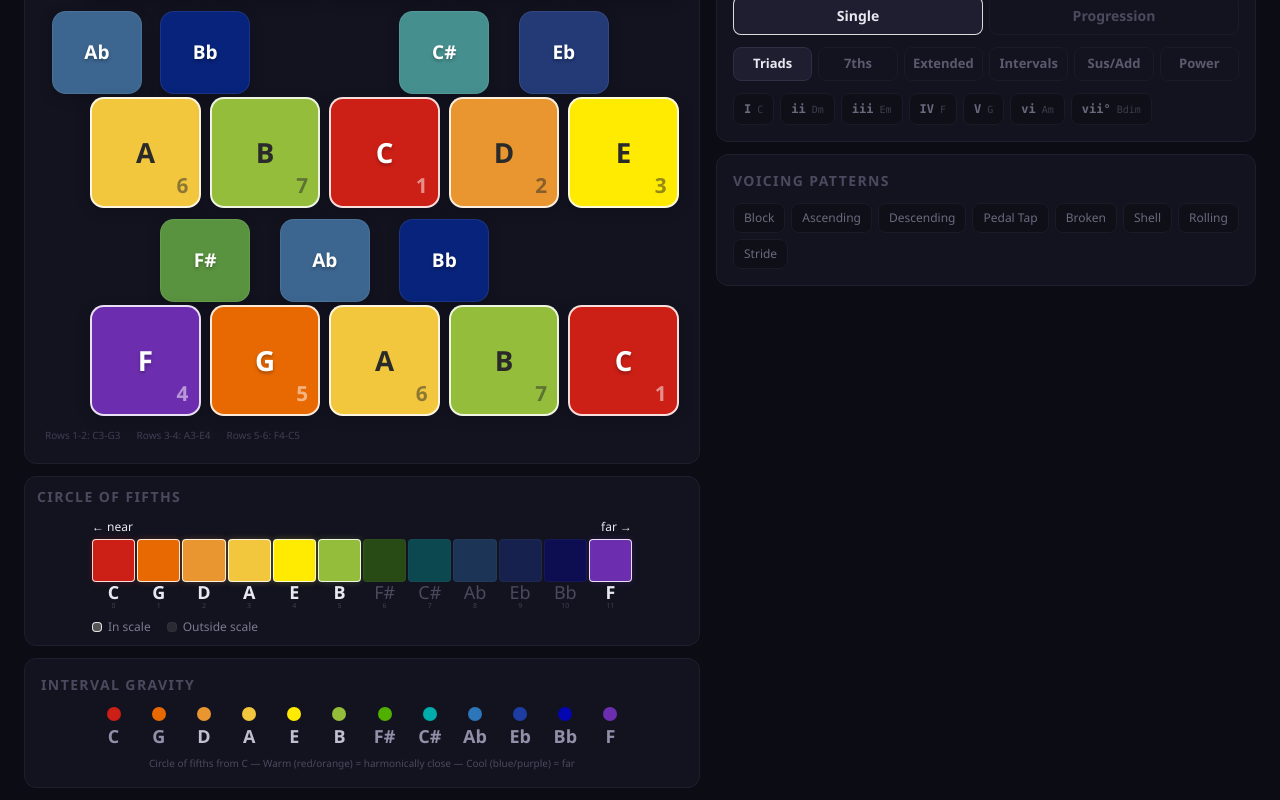
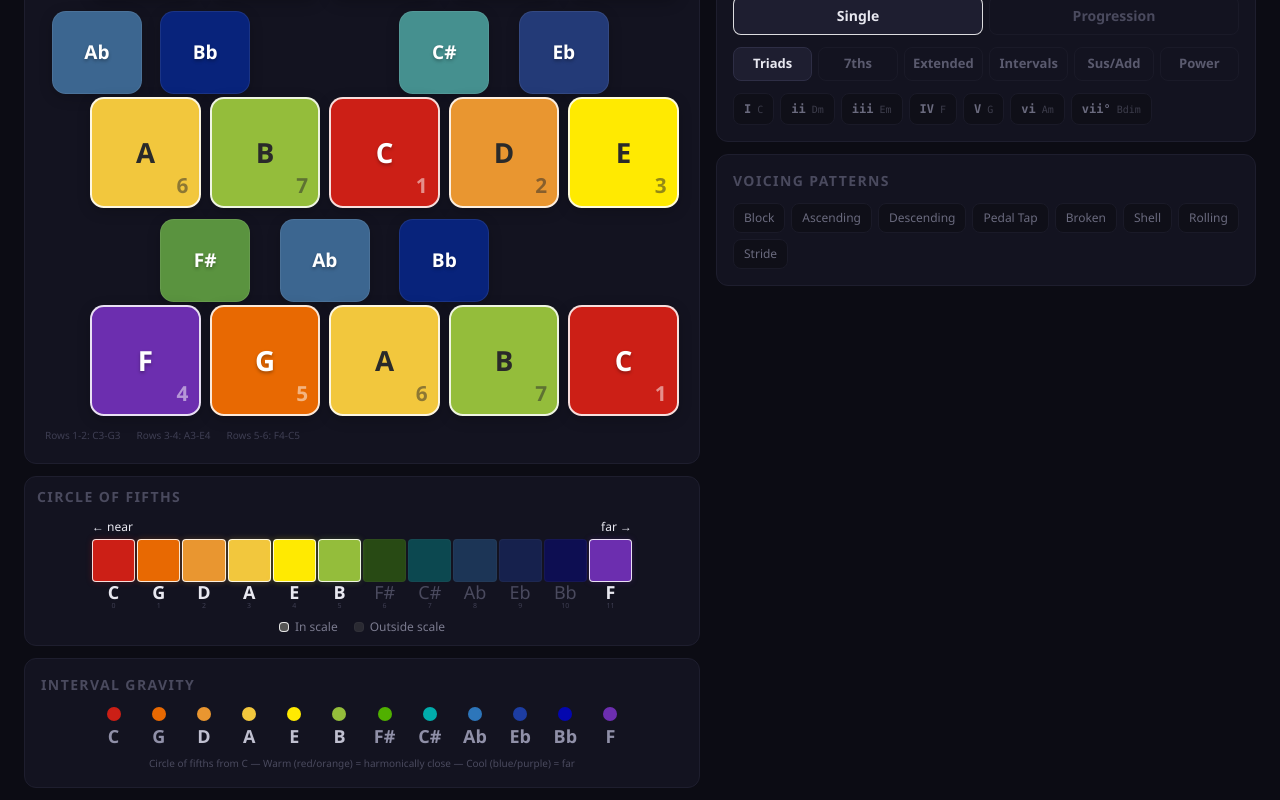
Before and after one commit to swaylenhayes/chord-explorer-easyplay, a React (Vite) app: page / in a window 1280 px wide. Shown: the part 376-1176 px from the top of the page. Built offline with nearby package versions, Linux system fonts and the light colour scheme.

Commit message:
fix(spectrum): semi-bold in-scale labels, center scale legend

```diff
--- a/src/components/CircleOfFifthsSpectrum.tsx
+++ b/src/components/CircleOfFifthsSpectrum.tsx
@@ -57,7 +57,7 @@ export default function CircleOfFifthsSpectrum({ selectedKey, scaleNotes }: Circ
                 <span
                   style={{
                     fontSize: 18,
-                    fontWeight: inScale ? 700 : 400,
+                    fontWeight: inScale ? 600 : 400,
                     color: inScale ? '#E8E8F0' : '#4A4A5E',
                     lineHeight: 1,
                   }}
@@ -73,7 +73,7 @@ export default function CircleOfFifthsSpectrum({ selectedKey, scaleNotes }: Circ
         </div>
 
         {/* Scale legend */}
-        <div className="flex gap-4 mt-2.5">
+        <div className="flex justify-center gap-4 mt-2.5">
           <div className="flex items-center gap-1.5">
             <div
               className="rounded"
```
